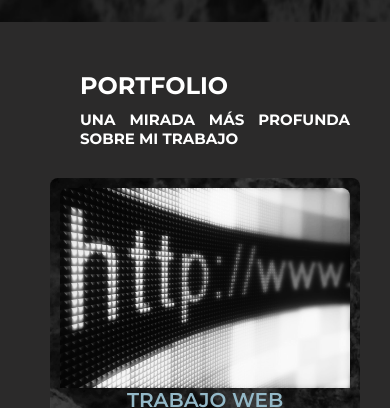
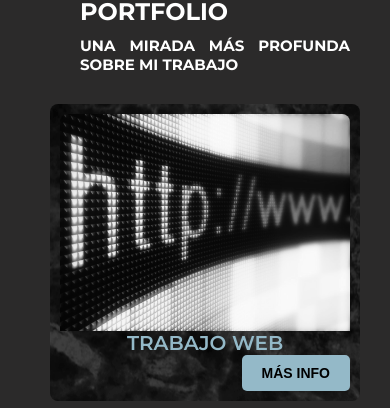
Before and after one commit to CynthiaMartel/CynthiaMartel.github.io, a plain HTML site: page index.html in a window 390 px wide. Shown: the part 1930-2338 px from the top of the page. Drawn offline with Linux system fonts and the light colour scheme.

Commit message:
Update estilos.css

```diff
--- a/css/estilos.css
+++ b/css/estilos.css
@@ -443,6 +443,9 @@ footer i{
 
 /* Pantallas de tablet (ancho máximo de 768px) */
 @media (max-width: 768px) {
+    body {
+        font-size: 12px; /* Reduce el tamaño de texto general */
+    }
     h2 {
         font-size: 26px;
         line-height: 28px;
@@ -472,7 +475,11 @@ footer i{
     nav ul {
         font-size: 16px;
     }
+    nav li {
+        margin-right: 15px; /* Ajusta el espacio entre elementos del menú */
+    }
 }
+
 
 /* Pantallas de teléfono móvil (ancho máximo de 480px) */
 @media (max-width: 480px) {
@@ -484,6 +491,7 @@ footer i{
         font-size: 14px;
         padding: 0;
         margin: 0;
+        font-size: 12px; /* Tamaño más pequeño para el texto del menú */
     }
 
     nav li {
@@ -511,7 +519,7 @@ footer i{
     }
 
     .contenedor-sobremi img {
-        width: 100%; /* Ocupa todo el ancho disponible */
+        width: 150px; /* Ajusta el tamaño de las imágenes para que se adapten */
     }
 
     .texto-sobremi {
@@ -531,6 +539,14 @@ footer i{
         width: 100%;
         padding: 10px;
     }
+    .card-portfolio img {
+        width: 100%;
+        height: 100%; /* Ocupa toda la altura de la tarjeta */
+        object-fit: cover; /* Cubre todo el contenedor sin distorsionar la imagen */
+        object-position: top; /* Alinea la imagen hacia la parte superior */
+        border-top-left-radius: 8px;
+        border-top-right-radius: 8px;
+    }
 
     .itemform {
         grid-template-columns: 1fr; /* Ajusta la forma de la cuadrícula */
```
